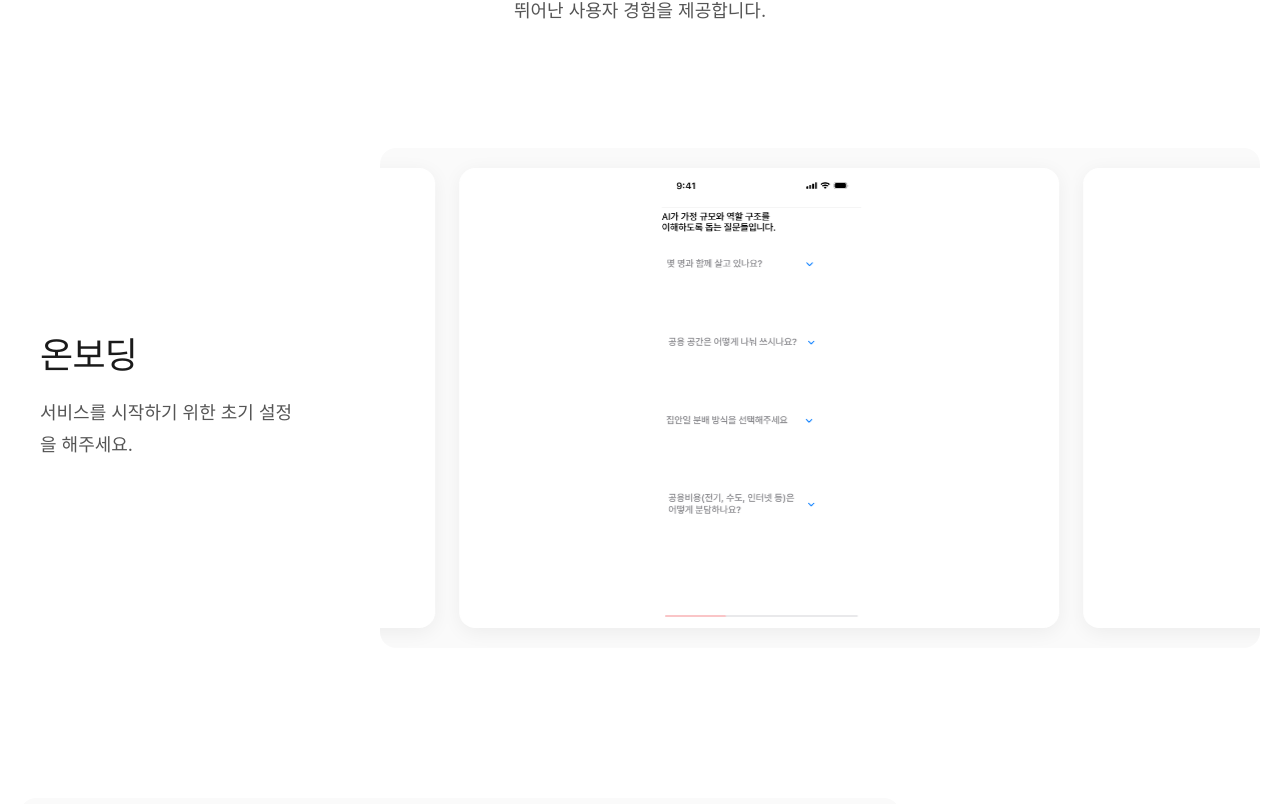
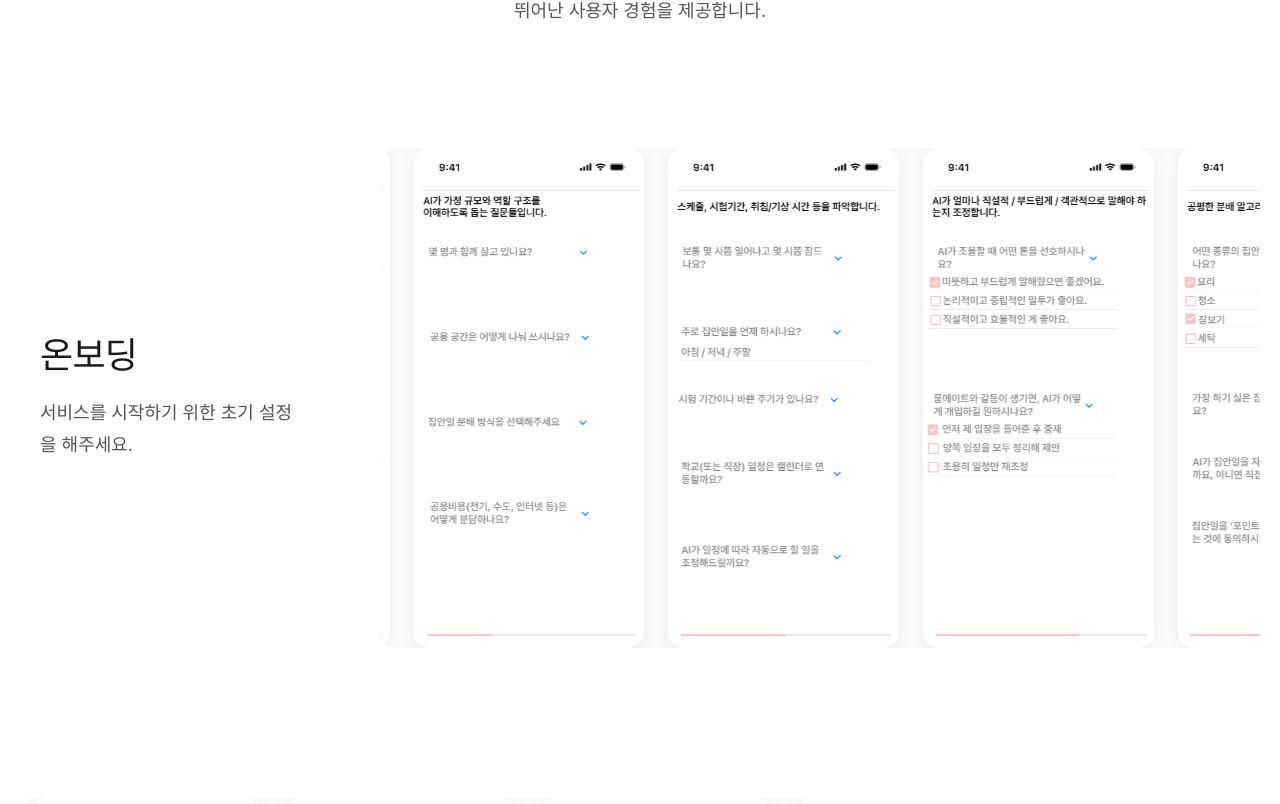
Before and after one commit to son-engr-kr/Likelion2025Ideaton-page, a React (Vite) app: page / in a window 1280 px wide. Shown: the part 351-1155 px from the top of the page. Built offline with nearby package versions, Linux system fonts and the light colour scheme.

Commit message:
image ratio

```diff
--- a/src/App.css
+++ b/src/App.css
@@ -95,8 +95,6 @@
   height: 500px;
   background: #fafafa;
   border-radius: 16px;
-  display: flex;
-  align-items: center;
 }
 
 .series-images-track {
@@ -104,6 +102,7 @@
   gap: 24px;
   height: 100%;
   width: fit-content;
+  align-items: center;
   animation: scroll-horizontal 40s linear infinite;
   will-change: transform;
 }
@@ -120,10 +119,8 @@
 
 .series-image-item {
   flex: 0 0 auto;
-  width: 600px;
-  height: calc(100% - 40px);
-  margin: 20px 0;
-  background: #ffffff;
+  height: 100%;
+  background: transparent;
   border-radius: 16px;
   overflow: hidden;
   box-shadow: 0 4px 20px rgba(0, 0, 0, 0.06);
@@ -139,13 +136,10 @@
 }
 
 .series-image-item img {
-  width: 100%;
+  width: auto;
   height: 100%;
+  display: block;
   object-fit: contain;
-  display: block;
-  background: transparent;
-  min-height: 200px;
-  max-width: 100%;
 }
 
 .series-image-item img:not([src]) {
```
